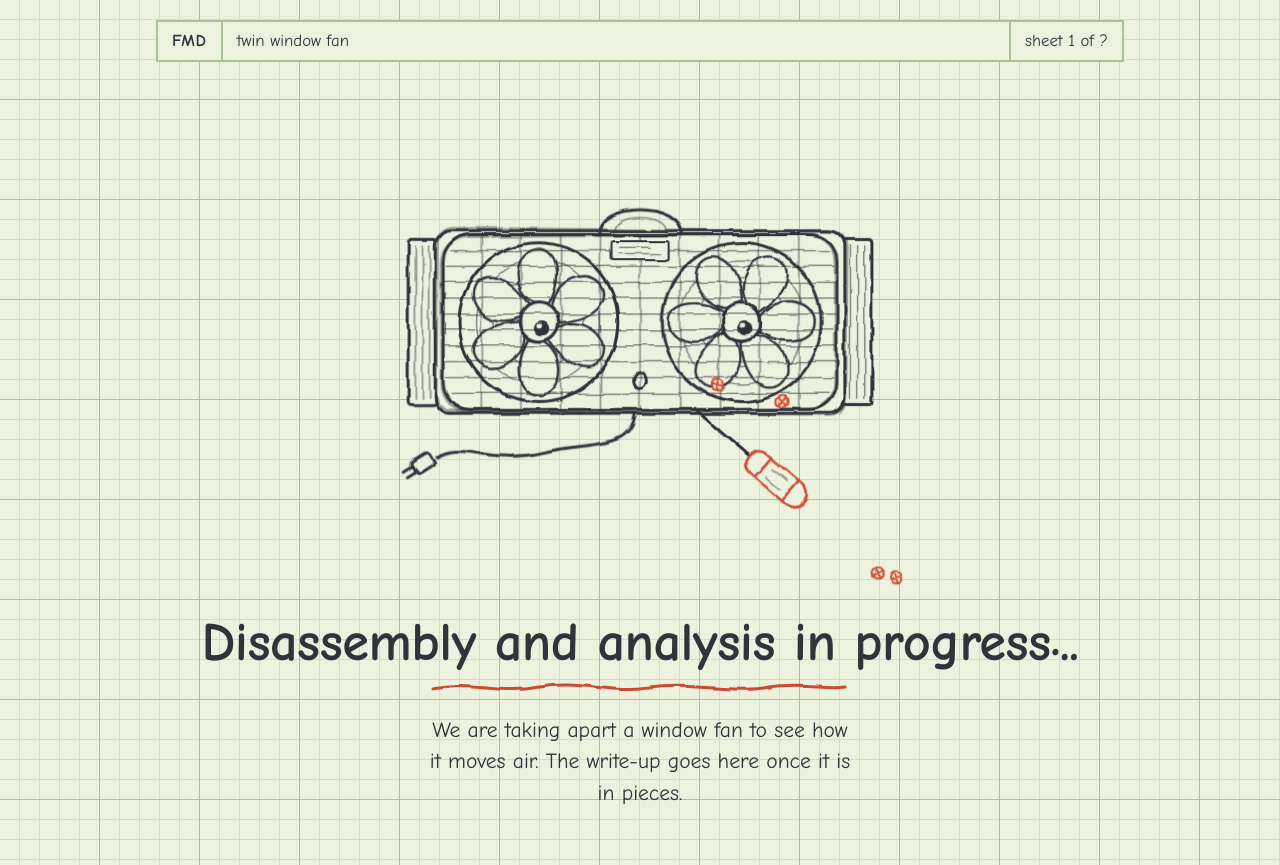
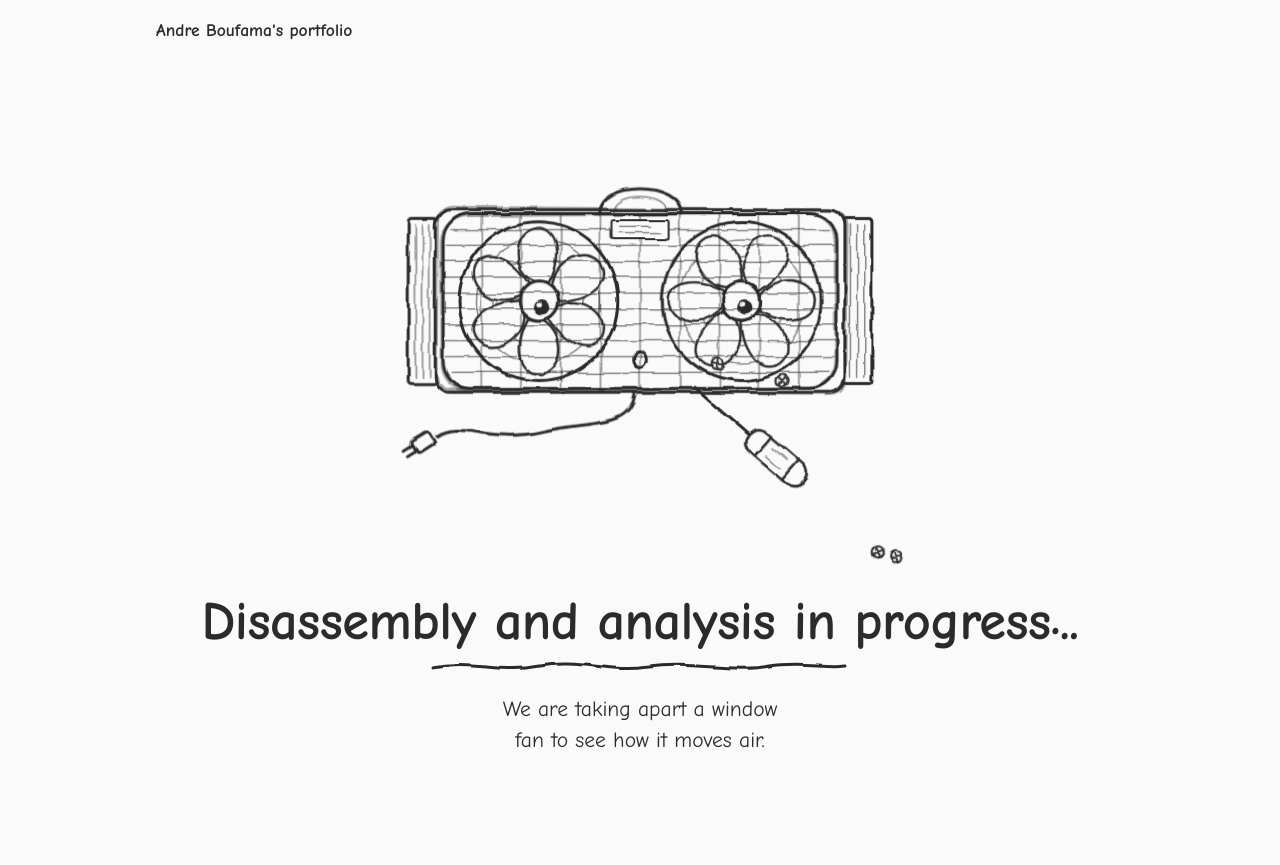
Before and after one commit to aboufama/FMD, a plain HTML site: page index.html in a window 1280 px wide. After the commit the page ends 812 px from the top, so only its background shows below. Drawn offline with Linux system fonts and the light colour scheme; a web font is replaced by a local one.

Commit message:
Go monochrome, drop the title block, add portfolio byline
Co-Authored-By: Claude Mythos 5.2 <noreply@anthropic.com>

```diff
--- a/index.html
+++ b/index.html
@@ -3,19 +3,15 @@
 <head>
 <meta charset="utf-8">
 <meta name="viewport" content="width=device-width, initial-scale=1">
-<title>FMD: window fan teardown</title>
-<meta name="description" content="FMD entry. We are taking apart a twin window fan. Disassembly and analysis in progress.">
+<title>FMD: window fan teardown | Andre Boufama's portfolio</title>
+<meta name="description" content="FMD entry in Andre Boufama's portfolio. We are taking apart a twin window fan. Disassembly and analysis in progress.">
 <link rel="preconnect" href="https://fonts.googleapis.com">
 <link rel="preconnect" href="https://fonts.gstatic.com" crossorigin>
 <link href="https://fonts.googleapis.com/css2?family=Shantell+Sans:wght@400;600;800&display=swap" rel="stylesheet">
 <style>
   :root {
-    --paper: #edf2df;
-    --grid: #cfdfc2;
-    --grid-strong: #a9c397;
-    --ink: #2f333a;
-    --blue: #2e62b8;
-    --red: #cf4a32;
+    --paper: #fafafa;
+    --ink: #2b2b2b;
     --loop: 16s;
   }
 
@@ -29,14 +25,6 @@
     color: var(--ink);
     font-family: "Shantell Sans", "Comic Neue", "Bradley Hand", "Comic Sans MS", cursive;
     background-color: var(--paper);
-    /* engineering pad: fine squares with a heavier line every fifth */
-    background-image:
-      linear-gradient(var(--grid-strong) 1px, transparent 1px),
-      linear-gradient(90deg, var(--grid-strong) 1px, transparent 1px),
-      linear-gradient(var(--grid) 1px, transparent 1px),
-      linear-gradient(90deg, var(--grid) 1px, transparent 1px);
-    background-size: 100px 100px, 100px 100px, 20px 20px, 20px 20px;
-    background-position: -1px -1px;
   }
 
   main {
@@ -45,21 +33,12 @@
     padding: 20px 16px 56px;
   }
 
-  /* the title block that runs across the top of a pad sheet */
-  .titleblock {
-    display: grid;
-    grid-template-columns: auto 1fr auto;
+  .byline {
     margin: 0;
-    padding: 0;
-    list-style: none;
-    border: 2px solid var(--grid-strong);
-    background: var(--paper);
-    font-size: 1.05rem;
+    font-size: 1.1rem;
+    font-weight: 600;
     line-height: 1.2;
   }
-  .titleblock li { padding: 9px 14px; }
-  .titleblock li + li { border-left: 2px solid var(--grid-strong); }
-  .titleblock li:first-child { font-weight: 800; letter-spacing: 0.04em; }
 
   .sketch {
     display: block;
@@ -102,7 +81,7 @@
     text-align: center;
     font-size: clamp(1.1rem, 2.4vw, 1.35rem);
     line-height: 1.45;
-    text-wrap: pretty;
+    text-wrap: balance;
   }
 
   /* ---------- the drawing ---------- */
@@ -115,17 +94,17 @@
   .line  { stroke: var(--ink); stroke-width: 3; }
   .thin  { stroke: var(--ink); stroke-width: 1.5; opacity: 0.55; }
   .ghost { opacity: 0.4; }
-  .red   { stroke: var(--red); stroke-width: 2.6; }
-  .blue  { stroke: var(--blue); stroke-width: 2.6; }
+  .red   { stroke: var(--ink); stroke-width: 2.6; }
+  .blue  { stroke: var(--ink); stroke-width: 2.6; }
   .solid { fill: var(--paper); }
   .dot   { fill: var(--ink); stroke: none; }
   .ink text {
     font-family: inherit;
     font-size: 30px;
     font-weight: 600;
-    fill: var(--red);
+    fill: var(--ink);
   }
-  .ink text.q { fill: var(--blue); font-size: 36px; font-weight: 800; }
+  .ink text.q { fill: var(--ink); font-size: 36px; font-weight: 800; }
 
   .rotor, .grille, .body, .screw, .driver, .twist, .pupil,
   .smile, .gasp, .wind, .guides, .n1, .n2, .n3, .n4 {
@@ -251,8 +230,6 @@
 
   @media (max-width: 520px) {
     main { padding: 12px 12px 40px; }
-    .titleblock { font-size: 0.92rem; }
-    .titleblock li { padding: 8px 9px; }
     .ink text { font-size: 34px; }
     .ink text.q { font-size: 40px; }
   }
@@ -264,11 +241,7 @@
 </head>
 <body>
 <main>
-  <ul class="titleblock" aria-label="Sheet details">
-    <li>FMD</li>
-    <li>twin window fan</li>
-    <li>sheet 1 of ?</li>
-  </ul>
+  <p class="byline">Andre Boufama's portfolio</p>
 
   <svg class="sketch" viewBox="0 30 1000 665" role="img" aria-labelledby="sketch-title sketch-desc">
     <title id="sketch-title">Sketch of a twin window fan being taken apart</title>
@@ -325,7 +298,7 @@
             <circle class="thin" r="56"/>
             <g class="rotor"><use href="#rotor-art" class="line solid"/></g>
             <circle class="line solid" r="24"/>
-            <g class="pupil"><circle class="dot" cx="2" cy="2" r="9"/><circle cx="-1" cy="-1" r="3" fill="#edf2df"/></g>
+            <g class="pupil"><circle class="dot" cx="2" cy="2" r="9"/><circle cx="-1" cy="-1" r="3" fill="#fafafa"/></g>
           </g>
           <g transform="translate(128 0)">
             <circle class="line" r="100"/>
@@ -333,7 +306,7 @@
             <circle class="thin" r="56"/>
             <g transform="rotate(30)"><g class="rotor"><use href="#rotor-art" class="line solid"/></g></g>
             <circle class="line solid" r="24"/>
-            <g class="pupil"><circle class="dot" cx="2" cy="2" r="9"/><circle cx="-1" cy="-1" r="3" fill="#edf2df"/></g>
+            <g class="pupil"><circle class="dot" cx="2" cy="2" r="9"/><circle cx="-1" cy="-1" r="3" fill="#fafafa"/></g>
           </g>
 
           <path class="line smile" d="M-18,64 Q0,84 18,64"/>
@@ -393,10 +366,10 @@
 
   <h1>Disassembly and analysis in progress<span class="dots" aria-hidden="true"><i>.</i><i>.</i><i>.</i></span></h1>
   <svg class="scribble" viewBox="0 0 420 18" aria-hidden="true" preserveAspectRatio="none">
-    <path d="M4,10 C40,2 70,16 110,8 C150,1 180,15 220,9 C262,3 300,15 340,8 C370,3 396,10 416,7" fill="none" stroke="#cf4a32" stroke-width="3" stroke-linecap="round" filter="url(#boil)"/>
+    <path d="M4,10 C40,2 70,16 110,8 C150,1 180,15 220,9 C262,3 300,15 340,8 C370,3 396,10 416,7" fill="none" stroke="#2b2b2b" stroke-width="3" stroke-linecap="round" filter="url(#boil)"/>
   </svg>
 
-  <p class="note">We are taking apart a window fan to see how it moves air. The write-up goes here once it is in pieces.</p>
+  <p class="note">We are taking apart a window fan to see how it moves air.</p>
 </main>
 
 <script>
```
Also changed, not shown: 1 other file.
